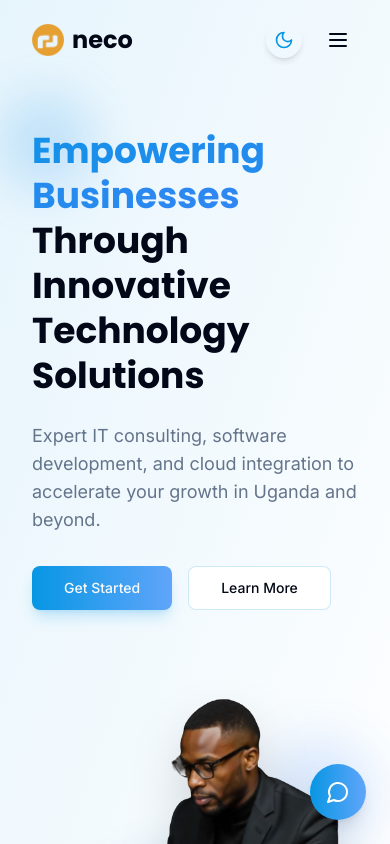
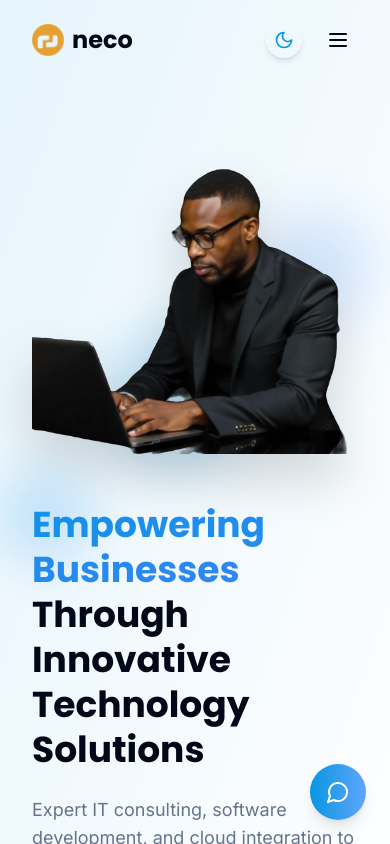
Before and after one commit to bwengyejunior/neco, a React (Vite) app: page / in a window 390 px wide. Shown: the top 844 px of the page. Built offline with nearby package versions, Linux system fonts and the light colour scheme.

Commit message:
Refactor: Move hero image to the right
Move the hero image to the right side of the text content in the HeroSection component.

```diff
--- a/src/components/HeroSection.tsx
+++ b/src/components/HeroSection.tsx
@@ -15,6 +15,7 @@ const HeroSection = () => {
 
       <div className="container mx-auto">
         <div className="grid grid-cols-1 lg:grid-cols-2 gap-12 items-center">
+          {/* Text Content - Left Side */}
           <div
             className={`transition-all duration-1200 delay-100 ${
               isVisible
@@ -52,12 +53,13 @@ const HeroSection = () => {
             </div>
           </div>
 
+          {/* Image Content - Right Side */}
           <div
             className={`transition-all duration-1200 delay-300 ${
               isVisible
                 ? "opacity-100 translate-x-0"
                 : "opacity-0 translate-x-20"
-            }`}
+            } order-first lg:order-last`}
           >
             <div className="relative">
               {/* Enhanced animated glowing orbs */}
```
